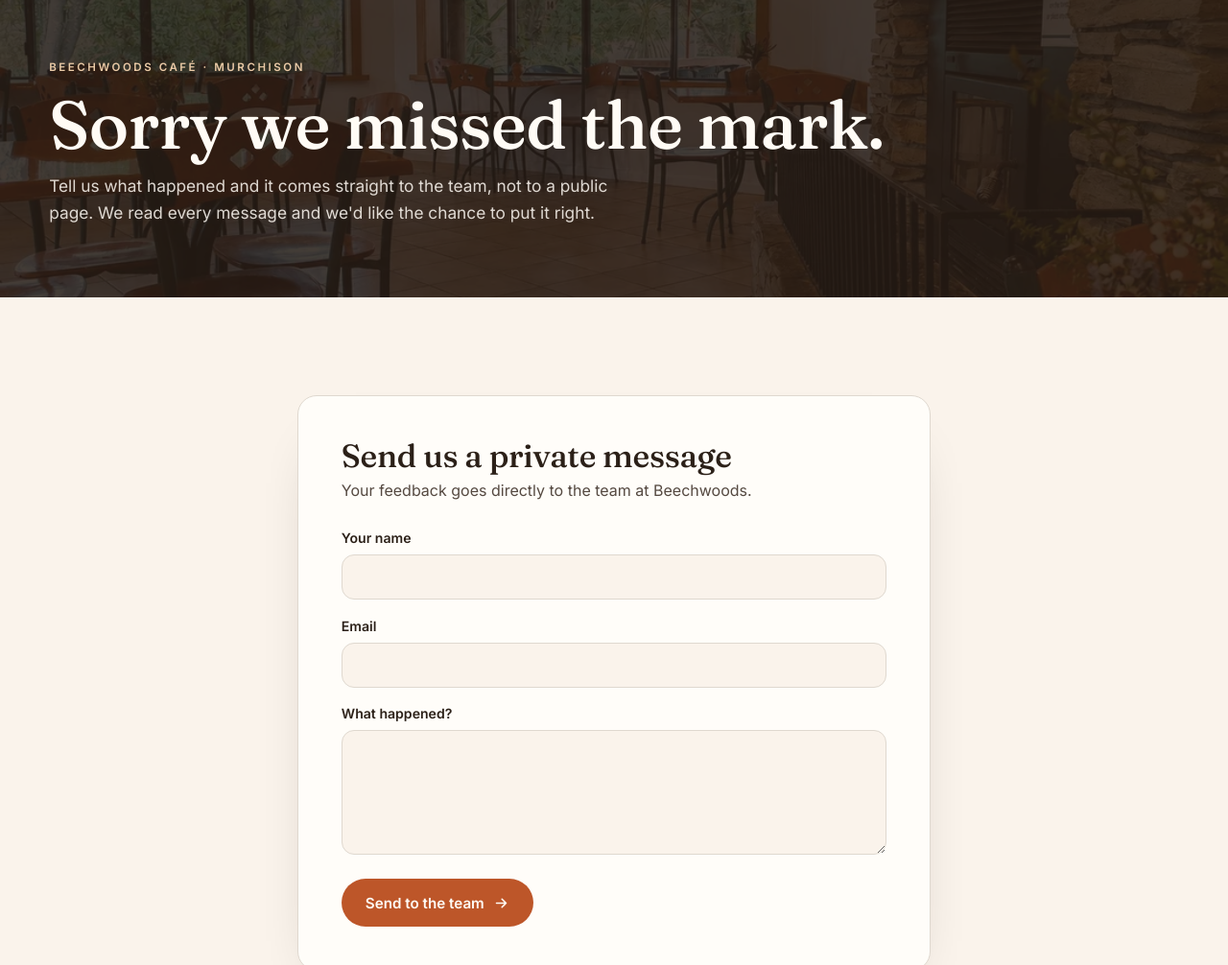
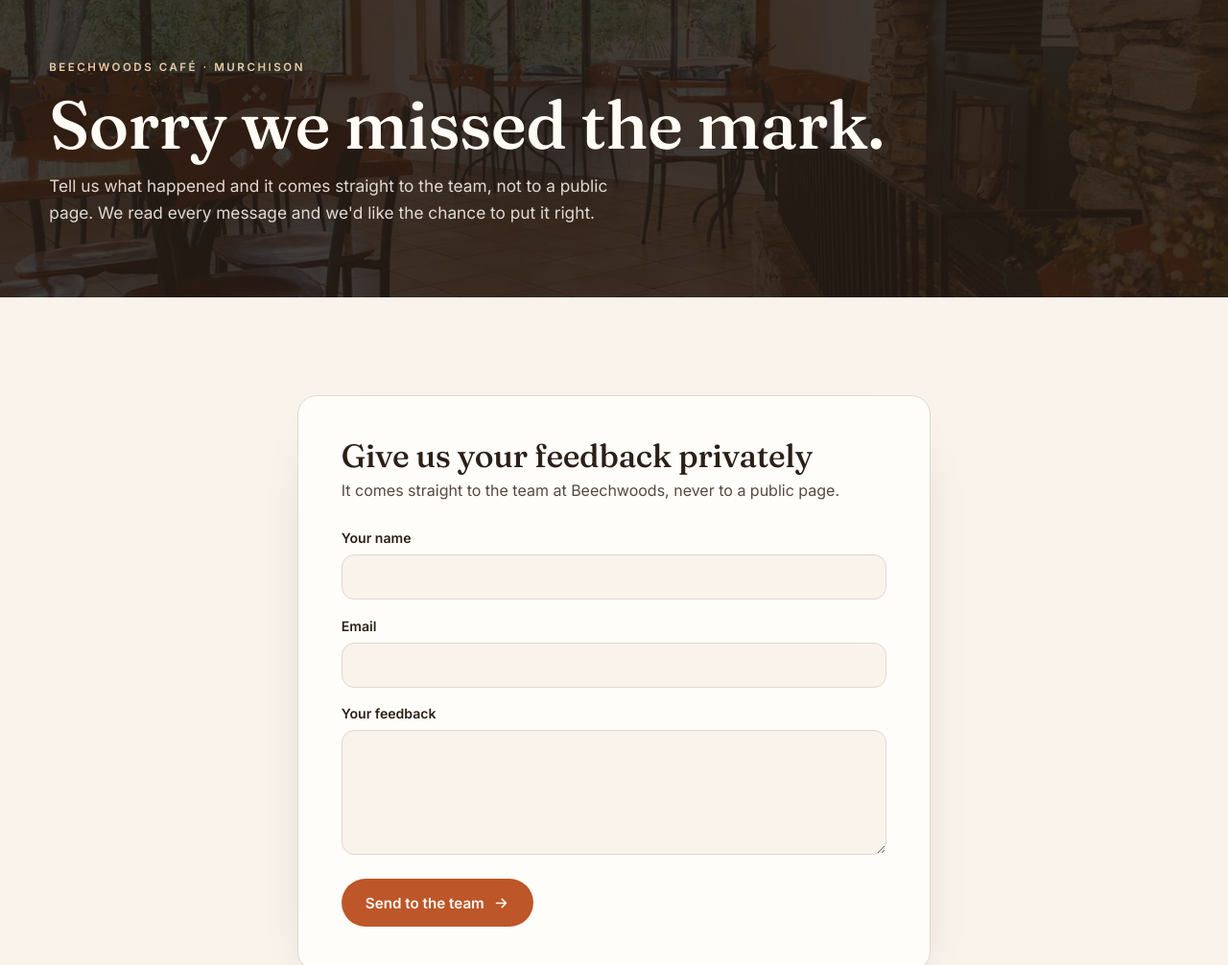
Before and after one commit to scaledsolutionsnz-sketch/beechwoods-cafe-demo, a plain HTML site: page private.html in a window 1280 px wide. Shown: the part 94-1100 px from the top of the page at 96% size. Drawn offline with Linux system fonts and the light colour scheme.

Commit message:
Update demo via Claude Code

```diff
--- a/private.html
+++ b/private.html
@@ -149,8 +149,8 @@
   <div class="edge">
     <div class="rate-card">
       <div id="formStep">
-        <h2>Send us a private message</h2>
-        <p class="lead">Your feedback goes directly to the team at Beechwoods.</p>
+        <h2>Give us your feedback privately</h2>
+        <p class="lead">It comes straight to the team at Beechwoods, never to a public page.</p>
         <form action="https://formsubmit.co/info@beechwoodscafe.co.nz" method="post" id="fbForm">
           <input type="hidden" name="_subject" value="Private feedback - Beechwoods Cafe website" />
           <input type="hidden" name="_captcha" value="false" />
@@ -160,7 +160,7 @@
           <input type="text" name="_honey" style="display:none" tabindex="-1" autocomplete="off" />
           <div class="field"><label for="fbName">Your name</label><input id="fbName" type="text" name="name" required /></div>
           <div class="field"><label for="fbEmail">Email</label><input id="fbEmail" type="email" name="email" required /></div>
-          <div class="field"><label for="fbMsg">What happened?</label><textarea id="fbMsg" name="message" required></textarea></div>
+          <div class="field"><label for="fbMsg">Your feedback</label><textarea id="fbMsg" name="message" required></textarea></div>
           <button type="submit" class="btn btn-solid">Send to the team
             <svg viewBox="0 0 24 24" fill="none" stroke="currentColor" stroke-width="2.3" stroke-linecap="round" stroke-linejoin="round"><path d="M5 12h14M13 6l6 6-6 6"/></svg>
           </button>
```
Also changed, not shown: index.html (+1 -0 lines).
